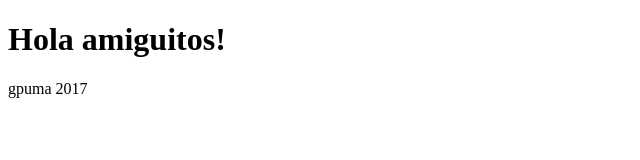
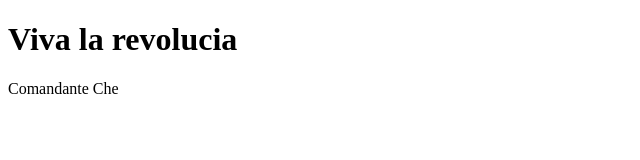
Before and after one commit to tigroniks/tigroniks.github.io, a plain HTML site: page index.html in a window 1280 px wide. Shown: the whole page, without its empty margins (0-640 px from the left). Drawn offline with Linux system fonts and the light colour scheme.

Commit message:
change text in h1 and title

```diff
--- a/index.html
+++ b/index.html
@@ -2,10 +2,10 @@
 <html>
 <head>
   <meta charset="UTF-8">
-  <title>Página de prueba</title>
+  <title>Привет</title>
 </head>
 <body>
-  <h1>Hola amiguitos!</h1>
-  <footer>gpuma 2017</footer>
+  <h1>Viva la revolucia</h1>
+  <footer>Comandante Che</footer>
 </body>
 </html>
```
